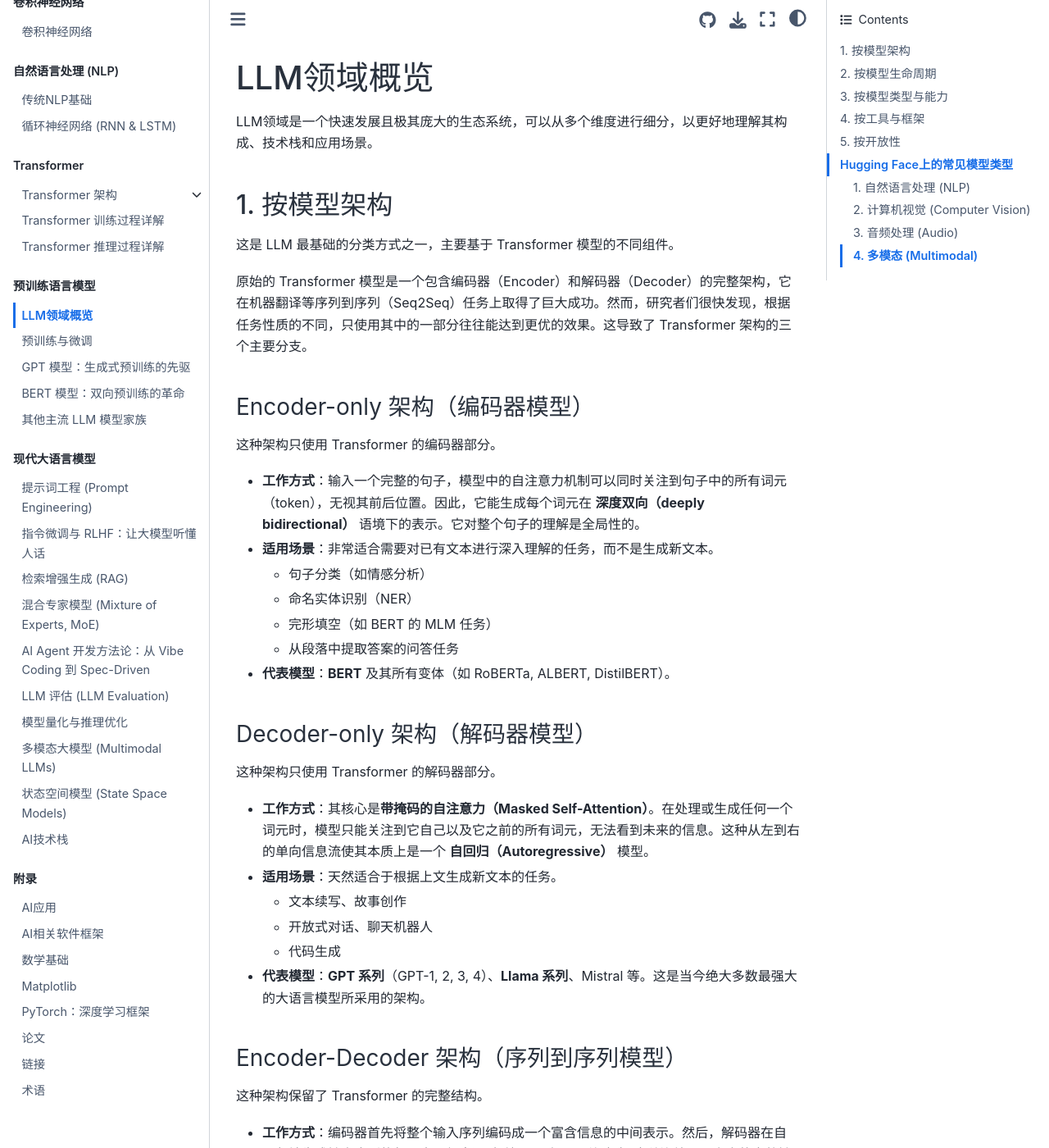
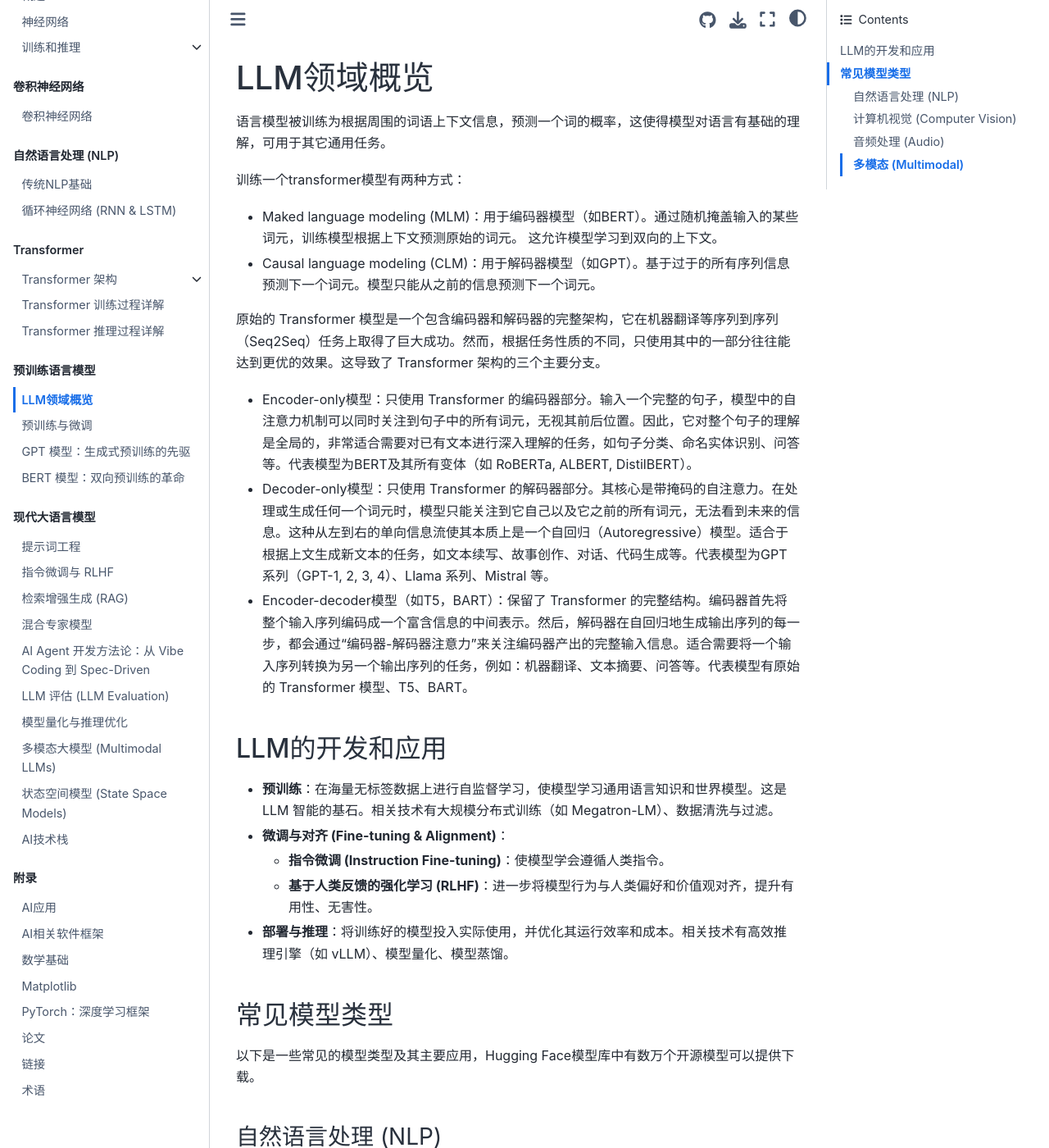
Before and after one commit to kaifeng/llm-learn, a Sphinx documentation site: the page built from source/part_pretraining/llm_ecosystem_overview.md, in a window 1280 px wide and 1400 px high. Shown: the whole window at 82% size. Built offline with Sphinx 7.4.7 and the Sphinx Book theme 1.1.4, drawn with Linux system fonts in a browser that asks for light colours; some of the changed text lies outside the part shown.

Commit message:
Update llm overview

```diff
--- a/source/part_modern_llms/instruction_tuning_rlhf.md
+++ b/source/part_modern_llms/instruction_tuning_rlhf.md
@@ -1,4 +1,4 @@
-# 指令微调与 RLHF：让大模型听懂人话
+# 指令微调与 RLHF
 
 经过大规模预训练的 GPT-3 等模型虽然知识渊博，但它们的核心任务仍然是**文本补全（Text Completion）**。这意味着它们只会根据提示（Prompt）的模式进行续写，而不一定能理解用户的真实“意图”。例如，如果你输入“写一首关于月亮的诗”，它可能会续写成“，再写一篇关于太阳的散文”，而不是真的去写诗。
 
--- a/source/part_modern_llms/moe.md
+++ b/source/part_modern_llms/moe.md
@@ -1,4 +1,4 @@
-# 混合专家模型 (Mixture of Experts, MoE)
+# 混合专家模型
 
 随着模型规模的不断增大，一个被称为“密集（Dense）”模型的标准 Transformer 架构遇到了瓶颈：在处理每一个输入词元（token）时，模型的所有参数都会被激活和使用。这意味着模型的计算成本与其参数量成正比。当模型达到数千亿甚至万亿参数时，训练和推理的成本会变得极其高昂。
 
--- a/source/part_modern_llms/prompt_engineering.md
+++ b/source/part_modern_llms/prompt_engineering.md
@@ -1,4 +1,4 @@
-# 提示词工程 (Prompt Engineering)
+# 提示词工程
 
 随着 GPT-3 等超大模型的出现，一种与 AI 交互的新范式——**上下文学习（In-context Learning）**——变得日益重要。在这种范式下，我们不再通过更新模型权重（微调）来让模型适应任务，而是通过精心设计输入给模型的 **提示（Prompt）** 来引导其行为。**提示工程**就是围绕如何设计和优化提示的一系列技术和方法的总称。
 
--- a/source/part_pretraining/llm_ecosystem_overview.md
+++ b/source/part_pretraining/llm_ecosystem_overview.md
@@ -1,64 +1,18 @@
 # LLM领域概览
 
-LLM领域是一个快速发展且极其庞大的生态系统，可以从多个维度进行细分，以更好地理解其构成、技术栈和应用场景。
+语言模型被训练为根据周围的词语上下文信息，预测一个词的概率，这使得模型对语言有基础的理解，可用于其它通用任务。
 
-## 1. 按模型架构
+训练一个transformer模型有两种方式：
+- Maked language modeling (MLM)：用于编码器模型（如BERT）。通过随机掩盖输入的某些词元，训练模型根据上下文预测原始的词元。
+  这允许模型学习到双向的上下文。
+- Causal language modeling (CLM)：用于解码器模型（如GPT）。基于过于的所有序列信息预测下一个词元。模型只能从之前的信息预测下一个词元。
 
-这是 LLM 最基础的分类方式之一，主要基于 Transformer 模型的不同组件。
+原始的 Transformer 模型是一个包含编码器和解码器的完整架构，它在机器翻译等序列到序列（Seq2Seq）任务上取得了巨大成功。然而，根据任务性质的不同，只使用其中的一部分往往能达到更优的效果。这导致了 Transformer 架构的三个主要分支。
+- Encoder-only模型：只使用 Transformer 的编码器部分。输入一个完整的句子，模型中的自注意力机制可以同时关注到句子中的所有词元，无视其前后位置。因此，它对整个句子的理解是全局的，非常适合需要对已有文本进行深入理解的任务，如句子分类、命名实体识别、问答等。代表模型为BERT及其所有变体（如 RoBERTa, ALBERT, DistilBERT）。
+- Decoder-only模型：只使用 Transformer 的解码器部分。其核心是带掩码的自注意力。在处理或生成任何一个词元时，模型只能关注到它自己以及它之前的所有词元，无法看到未来的信息。这种从左到右的单向信息流使其本质上是一个自回归（Autoregressive）模型。适合于根据上文生成新文本的任务，如文本续写、故事创作、对话、代码生成等。代表模型为GPT系列（GPT-1, 2, 3, 4）、Llama 系列、Mistral 等。
+- Encoder-decoder模型（如T5，BART）：保留了 Transformer 的完整结构。编码器首先将整个输入序列编码成一个富含信息的中间表示。然后，解码器在自回归地生成输出序列的每一步，都会通过“编码器-解码器注意力”来关注编码器产出的完整输入信息。适合需要将一个输入序列转换为另一个输出序列的任务，例如：机器翻译、文本摘要、问答等。代表模型有原始的 Transformer 模型、T5、BART。
 
-原始的 Transformer 模型是一个包含编码器（Encoder）和解码器（Decoder）的完整架构，它在机器翻译等序列到序列（Seq2Seq）任务上取得了巨大成功。然而，研究者们很快发现，根据任务性质的不同，只使用其中的一部分往往能达到更优的效果。这导致了 Transformer 架构的三个主要分支。
-
-### Encoder-only 架构（编码器模型）
-
-这种架构只使用 Transformer 的编码器部分。
-
--   **工作方式**：输入一个完整的句子，模型中的自注意力机制可以同时关注到句子中的所有词元（token），无视其前后位置。因此，它能生成每个词元在 **深度双向（deeply bidirectional）** 语境下的表示。它对整个句子的理解是全局性的。
-
--   **适用场景**：非常适合需要对已有文本进行深入理解的任务，而不是生成新文本。
-    -   句子分类（如情感分析）
-    -   命名实体识别（NER）
-    -   完形填空（如 BERT 的 MLM 任务）
-    -   从段落中提取答案的问答任务
-
--   **代表模型**：**BERT** 及其所有变体（如 RoBERTa, ALBERT, DistilBERT）。
-
-### Decoder-only 架构（解码器模型）
-
-这种架构只使用 Transformer 的解码器部分。
-
--   **工作方式**：其核心是**带掩码的自注意力（Masked Self-Attention）**。在处理或生成任何一个词元时，模型只能关注到它自己以及它之前的所有词元，无法看到未来的信息。这种从左到右的单向信息流使其本质上是一个 **自回归（Autoregressive）** 模型。
-
--   **适用场景**：天然适合于根据上文生成新文本的任务。
-    -   文本续写、故事创作
-    -   开放式对话、聊天机器人
-    -   代码生成
-
--   **代表模型**：**GPT 系列**（GPT-1, 2, 3, 4）、**Llama 系列**、Mistral 等。这是当今绝大多数最强大的大语言模型所采用的架构。
-
-### Encoder-Decoder 架构（序列到序列模型）
-
-这种架构保留了 Transformer 的完整结构。
-
--   **工作方式**：编码器首先将整个输入序列编码成一个富含信息的中间表示。然后，解码器在自回归地生成输出序列的每一步，都会通过“编码器-解码器注意力”来关注编码器产出的完整输入信息。
-
--   **适用场景**：最适合需要将一个输入序列转换为另一个输出序列的任务，尤其是当输入和输出序列的格式、长度或语言不同时。
-    -   机器翻译
-    -   文本摘要
-    -   代码注释生成
-
--   **代表模型**：原始的 Transformer 模型、**T5**、**BART**。
-
-### 对比
-
-| 架构分支 | 工作方式 | 核心优势 | 适用任务 | 代表模型 |
-| :--- | :--- | :--- | :--- | :--- |
-| **Encoder-only** | 双向上下文 | 深度理解 | NLU (理解) | BERT, RoBERTa |
-| **Decoder-only** | 单向自回归 | 文本生成 | NLG (生成) | GPT, Llama, Mistral |
-| **Encoder-Decoder** | 映射输入与输出 | 序列转换 | Seq2Seq (转换) | T5, BART, M2M-100 |
-
-## 2. 按模型生命周期
-
-LLM 的开发和应用涉及多个连续的阶段：
+## LLM的开发和应用
 
 -   **预训练**：在海量无标签数据上进行自监督学习，使模型学习通用语言知识和世界模型。这是 LLM 智能的基石。相关技术有大规模分布式训练（如 Megatron-LM）、数据清洗与过滤。
 -   **微调与对齐 (Fine-tuning & Alignment)**：
@@ -66,36 +20,11 @@
     -   **基于人类反馈的强化学习 (RLHF)**：进一步将模型行为与人类偏好和价值观对齐，提升有用性、无害性。
 -   **部署与推理**：将训练好的模型投入实际使用，并优化其运行效率和成本。相关技术有高效推理引擎（如 vLLM）、模型量化、模型蒸馏。
 
-## 3. 按模型类型与能力
+## 常见模型类型
 
--   **基础模型**：仅经过大规模预训练，尚未进行指令微调，主要用于文本补全。
--   **指令遵循模型**：经过指令微调，能更好地理解和执行人类指令。
--   **对话模型**：专门为多轮对话优化，具有更强的对话连贯性和交互性。
--   **多模态模型**：能够理解和生成多种模态的数据（如文本、图像、音频、视频）。
--   **领域专用模型**：针对特定行业或知识领域（如医疗、法律、金融）进行训练或微调，具有更专业的知识和表现。
+以下是一些常见的模型类型及其主要应用，Hugging Face模型库中有数万个开源模型可以提供下载。
 
-## 4. 按工具与框架
-
-支撑 LLM 开发和应用的软件生态系统：
-
--   **深度学习框架**：用于构建和训练神经网络。如 PyTorch, TensorFlow。
--   **高效推理框架**：优化 LLM 在生产环境中的推理速度和资源消耗。如 vLLM, TensorRT-LLM。
--   **统一算子框架**：用于编写高性能的自定义 GPU 算子。如 Triton。
--   **Agent 框架**：用于构建能够自主规划、工具使用和多步推理的 LLM 智能体。如 LangChain, LlamaIndex, AutoGen。
-
-## 5. 按开放性
-
--   **闭源模型**：模型权重和架构不公开，通过 API 提供服务。如 OpenAI GPT 系列、Anthropic Claude 系列。
--   **开放权重模型**：模型权重公开，但可能附带使用许可限制。如 Llama 系列、Mistral 系列、Gemma。
--   **开源模型**：模型权重、代码和数据均公开，通常遵循宽松的开源许可。一般是一些较小的研究模型或社区驱动项目。
-
-## Hugging Face上的常见模型类型
-
-Hugging Face模型库中有数万个模型，它们可以根据其设计和应用场景分为几个主要类别。以下是一些常见的模型类型及其主要应用：
-
-### 1. 自然语言处理 (NLP)
-
-这是Hugging Face上最庞大、最成熟的模型类别。
+### 自然语言处理 (NLP)
 
 -   **文本分类 (Text Classification)**:
     -   **应用**: 情感分析、主题识别、垃圾邮件检测。
@@ -118,8 +47,17 @@
 -   **特征提取 (Feature Extraction)**:
     -   **应用**: 将文本转换为固定大小的向量（嵌入），用于语义搜索、聚类等下游任务。
     -   **常见模型**: `BERT`, `RoBERTa`, `Sentence-Transformers`。
+-   **Mistral/Mixtral**:
+    -   **应用**: 高效的文本生成，在性能和效率之间取得了很好的平衡。
+    -   **常见模型**: `Mistral-7B`, `Mixtral-8x7B`
+-   **Gemma**:
+    -   **应用**: Google开发的轻量级开放模型，适用于各种规模的应用。
+    -   **常见模型**: `gemma-2b`, `gemma-7b`
+-   **Claude 3**:
+    -   **应用**: 强调安全性和长上下文的对话和文本生成。
+    -   **常见模型**: `claude-3-opus`, `claude-3-sonnet`, `claude-3-haiku`
 
-### 2. 计算机视觉 (Computer Vision)
+### 计算机视觉 (Computer Vision)
 
 -   **图像分类 (Image Classification)**:
     -   **应用**: 识别图像中的主要物体（例如，猫、狗、汽车）。
@@ -131,7 +69,7 @@
     -   **应用**: 对图像中的每个像素进行分类，以区分不同的物体和背景。
     -   **常见模型**: `SegFormer`, `Mask2Former`。
 
-### 3. 音频处理 (Audio)
+### 音频处理 (Audio)
 
 -   **音频分类 (Audio Classification)**:
     -   **应用**: 识别音频中的声音事件（如掌声、警报声）或关键词。
@@ -140,7 +78,7 @@
     -   **应用**: 将语音转换为文字。
     -   **常见模型**: `Whisper`, `Wav2Vec2`。
 
-### 4. 多模态 (Multimodal)
+### 多模态 (Multimodal)
 
 这类模型能够同时处理多种信息模态（如文本和图像）。
 
@@ -150,3 +88,6 @@
 -   **图像描述生成 (Image Captioning)**:
     -   **应用**: 为图像生成描述性文字。
     -   **常见模型**: `BLIP`, `GIT`。
+-   **Gemini**:
+    -   **应用**: Google开发的原生多模态模型，能够理解和处理文本、图像、音频和视频。
+    -   **常见模型**: `gemini-pro`, `gemini-ultra`
```
Also changed, not shown: source/appendix/frameworks.md (+8 -1 lines), source/index.md (+0 -1 lines), source/part_pretraining/other_llm_families.md (deleted, +0 -33 lines).
